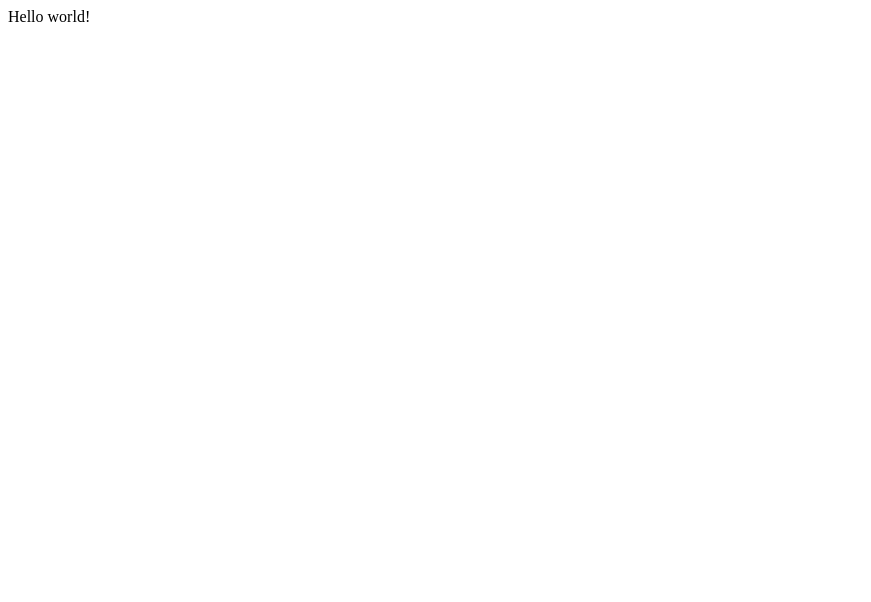
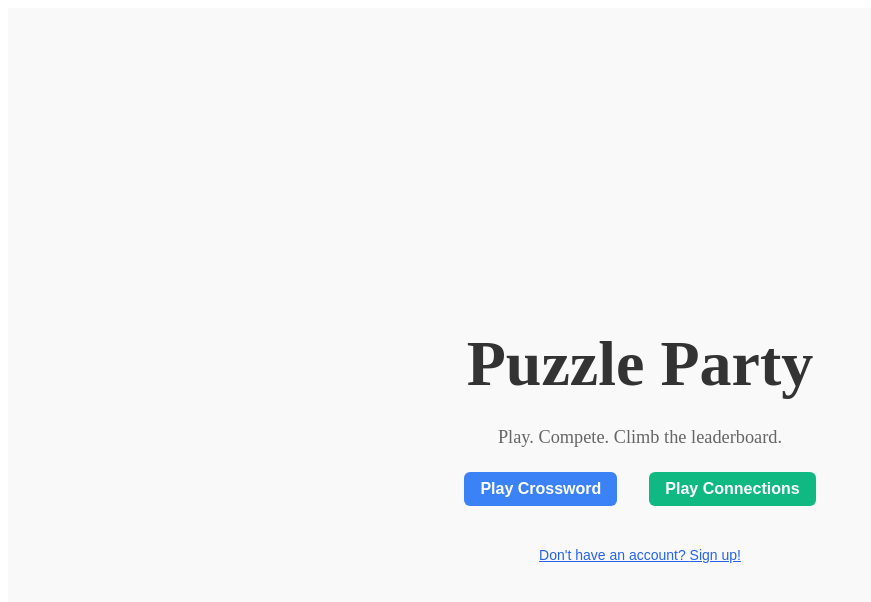
Before and after one commit to ewei2406/cs4750project, a React (Vite) app in the folder frontend/: page / in a window 1280 px wide. Shown: the top 602 px of the page, without its empty margins (0-871 px from the left). Built offline with nearby package versions, Linux system fonts and the light colour scheme.

Commit message:
Login page

```diff
--- a/frontend/package.json
+++ b/frontend/package.json
@@ -11,7 +11,8 @@
   },
   "dependencies": {
     "react": "^18.2.0",
-    "react-dom": "^18.2.0"
+    "react-dom": "^18.2.0",
+    "react-router-dom": "^7.5.0"
   },
   "devDependencies": {
     "@types/react": "^18.2.56",
--- a/frontend/src/App.tsx
+++ b/frontend/src/App.tsx
@@ -1,5 +1,14 @@
+import { BrowserRouter, Route, Routes } from "react-router-dom";
+import Login from "./pages/Login";
+
 const App = () => {
-	return <div>Hello world!</div>;
+	return (
+		<BrowserRouter>
+			<Routes>
+			<Route path="/" element={<Login />} />
+			</Routes>
+		</BrowserRouter>
+	);
 };
 
 export default App;
--- /dev/null
+++ b/frontend/src/pages/Login/index.css
@@ -0,0 +1,73 @@
+.home-container {
+	text-align: center;
+	display: flex;
+	flex-direction: column;
+	align-items: center;
+	justify-content: center;
+	min-height: 100vh;
+	padding: 1rem;
+	background-color: #f9f9f9;
+}
+
+.title {
+	font-size: 4rem;
+	font-weight: bold;
+	margin-bottom: 0.5rem;
+	color: #333;
+}
+
+.subtitle {
+	font-size: 1.145rem;
+	margin-bottom: 1.5rem;
+	color: #666;
+}
+
+.button-group {
+	display: flex;
+	gap: 2rem;
+	margin-bottom: 1.5rem;
+}
+
+.play-button {
+	font-size: 1rem;
+	font-weight: 600;
+	padding: 0.5rem 1rem;
+	border-radius: 0.375rem;
+	color: white;
+	cursor: pointer;
+	border: none;
+}
+
+.play-button.crossword {
+	background-color: #3b82f6;
+}
+
+.play-button.crossword:hover {
+	background-color: #2563eb;
+}
+
+.play-button.connections {
+	background-color: #10b981;
+}
+
+.play-button.connections:hover {
+	background-color: #059669;
+}
+
+.toggle-view {
+	margin-top: 1rem;
+}
+
+.toggle-button {
+	font-size: 0.875rem;
+	color: #2563eb;
+	background-color: transparent;
+	border: none;
+	cursor: pointer;
+	text-decoration: underline;
+}
+
+.toggle-button:hover {
+	text-decoration: none;
+	color: #1d4ed8;
+}
--- /dev/null
+++ b/frontend/src/pages/Login/index.tsx
@@ -0,0 +1,32 @@
+import "./index.css";
+import { useState } from "react";
+
+const Login = () => {
+	const [view, setView] = useState("login");
+
+	return (
+		<div className="home-container">
+			<h1 className="title">Puzzle Party</h1>
+			<p className="subtitle">Play. Compete. Climb the leaderboard.</p>
+
+			<div className="button-group">
+				<button className="play-button crossword">Play Crossword</button>
+				<button className="play-button connections">Play Connections</button>
+			</div>
+
+			<div className="toggle-view">
+				{view === "login" ? (
+					<button onClick={() => setView("signup")} className="toggle-button">
+						Don&apos;t have an account? <span>Sign up!</span>
+					</button>
+				) : (
+					<button onClick={() => setView("login")} className="toggle-button">
+						Back to <span>login</span>.
+					</button>
+				)}
+			</div>
+		</div>
+	);
+};
+
+export default Login;
--- a/frontend/tsconfig.json
+++ b/frontend/tsconfig.json
@@ -5,6 +5,10 @@
     "lib": ["ES2020", "DOM", "DOM.Iterable"],
     "module": "ESNext",
     "skipLibCheck": true,
+    "baseUrl": ".",
+    "paths":{
+      "@/*": ["src/*"]
+    },
 
     /* Bundler mode */
     "moduleResolution": "bundler",
```
Also changed, not shown: 1 other file (tests, documents, lock files or other folders).
